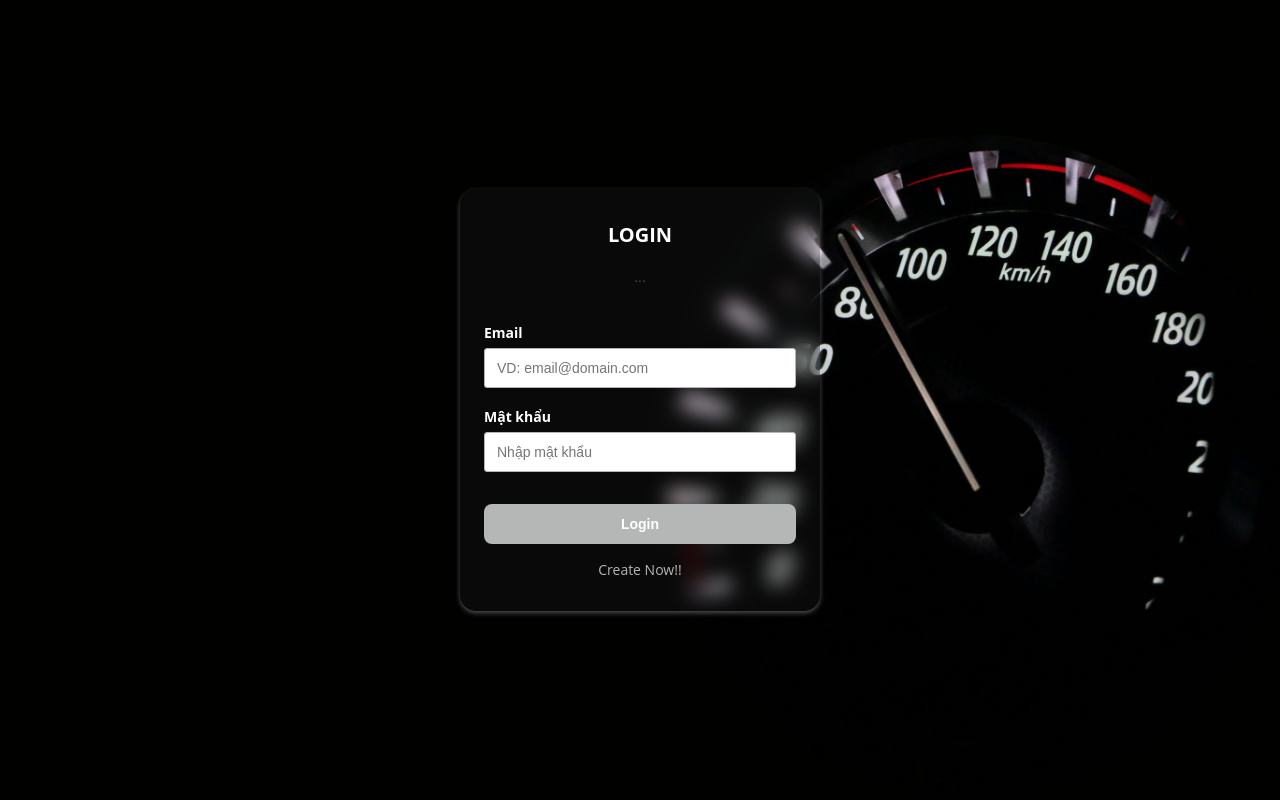
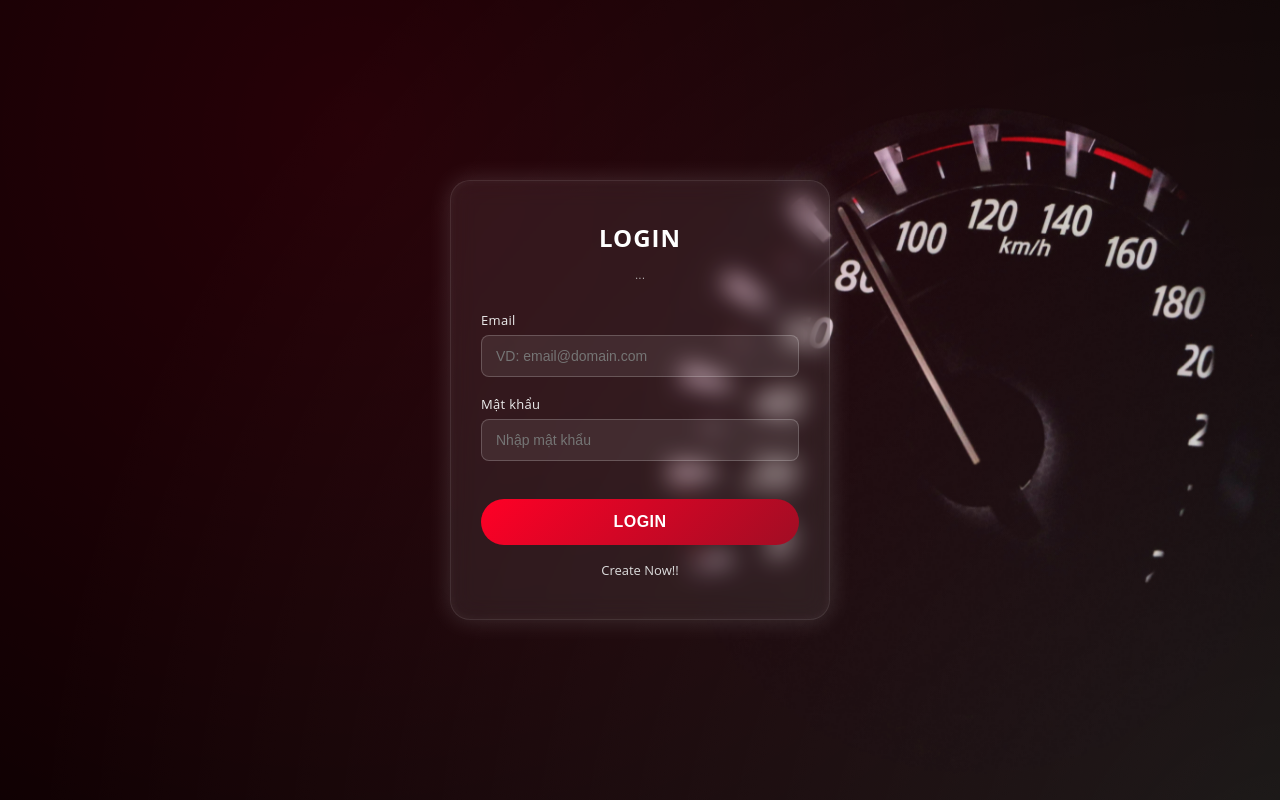
Before and after one commit to Mrlong8/web-project-group-5, a plain HTML site: page LOGIN/login.html in a window 1280 px wide. Drawn offline with Linux system fonts and the light colour scheme.

Commit message:
update 1.15 BY Long

```diff
--- a/LOGIN/style.css
+++ b/LOGIN/style.css
@@ -1,122 +1,185 @@
+/* ========== RESET & BASE ========== */
 * {
+  margin: 0;
   padding: 0;
-  margin: 0;
   box-sizing: border-box;
 }
+
 html {
-  color: #ffffff;
   font-size: 62.5%;
-  font-family: "Open Sans", sans-serif;
+  font-family: "Poppins", "Open Sans", sans-serif;
+  color: #fff;
+}
 
-}
+/* ========== LAYOUT ========== */
 .main {
-  background: #f1f1f1;
-  min-height: 100vh;
   display: flex;
   justify-content: center;
-  background-image: url(./img/bglogin.jpg);
-  background-size: cover;
-
-}
-.form {
-  width: 360px;
-  min-height: 100px;
-  padding: 32px 24px;
-  text-align: center;
-  margin: 24px;
-  align-self: center;
-  background-color: rgba(194, 191, 191, 0.046);
-  backdrop-filter: blur(10px);
-  border-radius: 16px;
-  box-shadow: 0 2px 5px 0 rgba(255, 255, 255, 0.317);
-}
-.form .heading {
-  font-size: 2rem;
-}
-.form .desc {
-  text-align: center;
-  color: #636d77;
-  font-size: 1.6rem;
-  font-weight: lighter;
-  line-height: 2.4rem;
-  margin-top: 16px;
-  font-weight: 300;
+  align-items: center;
+  min-height: 100vh;
+  background: url(./img/bglogin.jpg) center/cover no-repeat;
+  backdrop-filter: blur(5px);
+  position: relative;
+  overflow: hidden;
 }
 
-.form-group {
-  display: flex;
-  margin-bottom: 16px;
-  flex-direction: column;
+/* Hiệu ứng ánh sáng nền động nhẹ */
+.main::before {
+  content: "";
+  position: absolute;
+  width: 200%;
+  height: 200%;
+  top: -50%;
+  left: -50%;
+  background: radial-gradient(circle at 30% 30%, rgba(255, 0, 50, 0.15), transparent 60%),
+    radial-gradient(circle at 70% 70%, rgba(255, 255, 255, 0.1), transparent 60%);
+  animation: glow 8s ease-in-out infinite alternate;
+  z-index: 0;
 }
 
-.form-label,
-.form-message {
+@keyframes glow {
+  0% {
+    transform: translate(0, 0) rotate(0deg);
+  }
+
+  100% {
+    transform: translate(10%, 10%) rotate(10deg);
+  }
+}
+
+/* ========== FORM CONTAINER ========== */
+.form {
+  position: relative;
+  z-index: 1;
+  width: 380px;
+  padding: 40px 30px;
+  border-radius: 20px;
+  background: rgba(255, 255, 255, 0.07);
+  backdrop-filter: blur(12px);
+  box-shadow: 0 0 25px rgba(255, 255, 255, 0.15),
+    inset 0 0 10px rgba(255, 255, 255, 0.05);
+  text-align: center;
+  border: 1px solid rgba(255, 255, 255, 0.1);
+}
+
+/* ========== TEXT ========== */
+.form .heading {
+  font-size: 2.4rem;
+  font-weight: 700;
+  color: #ffffff;
+  text-transform: uppercase;
+  letter-spacing: 1px;
+  margin-bottom: 10px;
+  position: relative;
+}
+
+.form .desc {
+  font-size: 1.4rem;
+  color: #ccc;
+  font-weight: 300;
+  margin-bottom: 28px;
+}
+
+/* ========== FORM INPUTS ========== */
+.form-group {
+  margin-bottom: 18px;
   text-align: left;
 }
 
 .form-label {
-  font-weight: 700;
-  padding-bottom: 6px;
-  line-height: 1.8rem;
-  font-size: 1.4rem;
+  display: block;
+  font-size: 1.3rem;
+  color: #eee;
+  margin-bottom: 6px;
+  letter-spacing: 0.3px;
 }
 
 .form-control {
-  height: 40px;
-  padding: 8px 12px;
-  border: 1px solid #b3b3b3;
-  border-radius: 3px;
+  width: 100%;
+  height: 42px;
+  padding: 10px 14px;
+  border-radius: 8px;
+  background: rgba(255, 255, 255, 0.08);
+  border: 1px solid rgba(255, 255, 255, 0.2);
+  color: #fff;
+  font-size: 1.4rem;
   outline: none;
-  font-size: 1.4rem;
+  transition: 0.3s;
 }
 
-.form-control:hover {
-  border-color: #1dbfaf;
+.form-control:focus {
+  border-color: #ff0026;
+  box-shadow: 0 0 8px rgba(255, 0, 38, 0.4);
 }
 
-.form-group.invalid .form-control {
-  border-color: #f33a58;
+/* ========== BUTTON ========== */
+.form-submit {
+  width: 100%;
+  padding: 14px;
+  margin-top: 20px;
+  border: none;
+  border-radius: 40px;
+  font-size: 1.6rem;
+  font-weight: 600;
+  cursor: pointer;
+  background: linear-gradient(135deg, #ff0026, #a10d24);
+  color: #fff;
+  text-transform: uppercase;
+  letter-spacing: 0.5px;
+  transition: all 0.3s ease;
+  position: relative;
+  overflow: hidden;
 }
 
-.form-group.invalid .form-message {
-  color: #f33a58;
+/* ánh sáng chạy trên nút */
+.form-submit::before {
+  content: "";
+  position: absolute;
+  top: 0;
+  left: -75%;
+  width: 50%;
+  height: 100%;
+  background: linear-gradient(120deg, transparent, rgba(255, 255, 255, 0.7), transparent);
+  transform: skewX(-25deg);
 }
 
-.form-message {
-  font-size: 1.2rem;
-  line-height: 1.6rem;
-  padding: 4px 0 0;
+.form-submit:hover::before {
+  animation: shine 1s ease-out;
 }
 
-.form-submit {
-  outline: none;
-  background-color: #b5b7b6;
-  margin-top: 12px;
-  padding: 12px 16px;
-  font-weight: 600;
-  color: #fff;
-  border: none;
-  width: 100%;
-  font-size: 14px;
-  border-radius: 8px;
-  cursor: pointer;
+@keyframes shine {
+  0% {
+    left: -75%;
+  }
+
+  100% {
+    left: 125%;
+  }
 }
 
 .form-submit:hover {
-  background-color: #989d9d;
+  transform: translateY(-3px);
+  box-shadow: 0 0 25px rgba(255, 0, 38, 0.5);
 }
 
+/* ========== LINKS ========== */
 form a {
   display: block;
   margin-top: 16px;
-  color: #b5b5b5;
+  color: #ddd;
+  font-size: 1.3rem;
   text-decoration: none;
-  font-size: 1.4rem;
-}
-form a:hover {
-  color: #989d9d;
+  transition: color 0.3s;
 }
 
-.spacer {
-  margin-top: 36px;
+form a:hover {
+  color: #ff0026;
+  text-decoration: underline;
 }
+
+/* ========== ERROR MESSAGE ========== */
+.form-message {
+  font-size: 1.2rem;
+  color: #f66;
+  margin-top: 4px;
+}
```
Also changed, not shown: HOME/home.css (+3 -14 lines).
